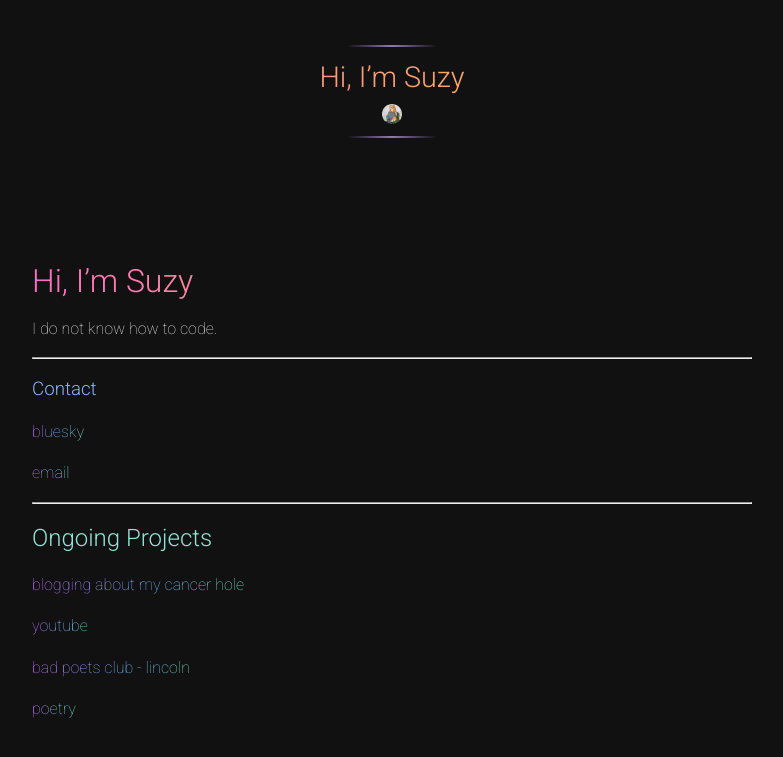
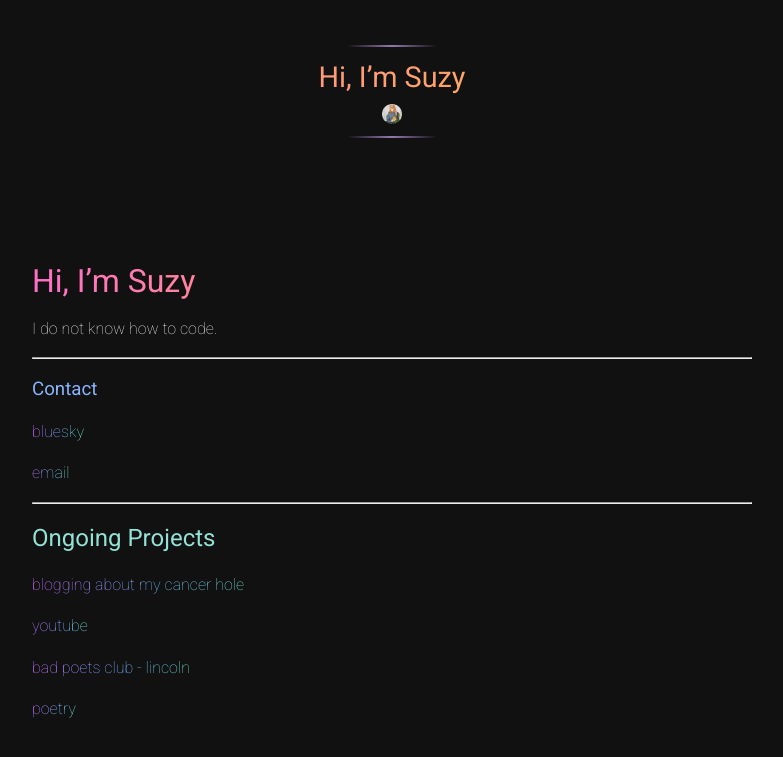
Before and after one commit to Marmitewarlock/suzal, a Jekyll site: the page built from index.md, in a window 1280 px wide. Shown: the top 757 px of the page, without its empty margins (248-1031 px from the left). Built offline with Jekyll 4.4.1, drawn with Linux system fonts in a browser that asks for light colours; our own code applies the rules of GitHub Pages for plain Markdown files.

Commit message:
Update default.html

```diff
--- a/_layouts/default.html
+++ b/_layouts/default.html
@@ -7,7 +7,7 @@
   <title>{{ page.title }} — {{ site.title }}</title>
 
   <!-- Roboto Thin (100) -->
-  <link href="https://fonts.googleapis.com/css2?family=Roboto:wght@100;200;300&display=swap" rel="stylesheet">
+  <link href="https://fonts.googleapis.com/css2?family=Roboto:wght@100;200;300;400&display=swap" rel="stylesheet">
 
   <!-- Royal Velvet CSS -->
   <link rel="stylesheet" href="{{ '/assets/css/royal-velvet.css' | relative_url }}">
```
